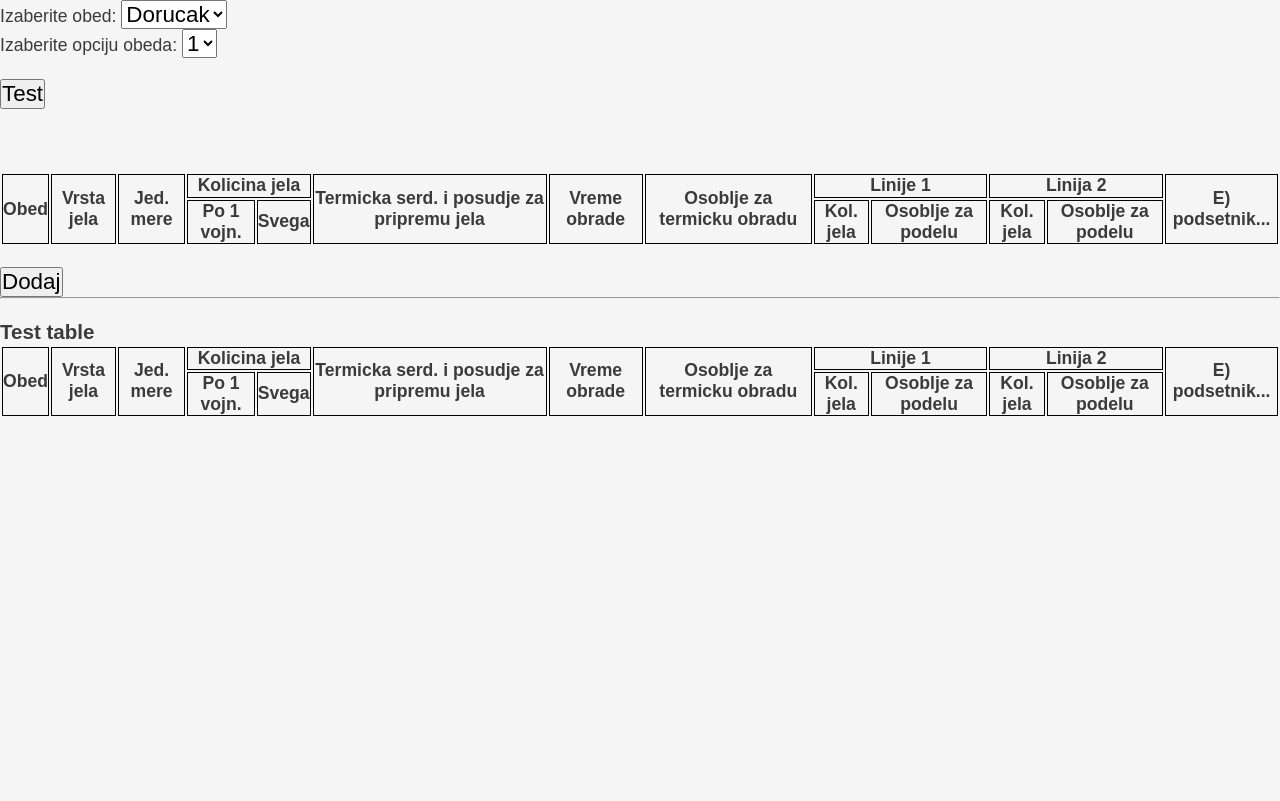
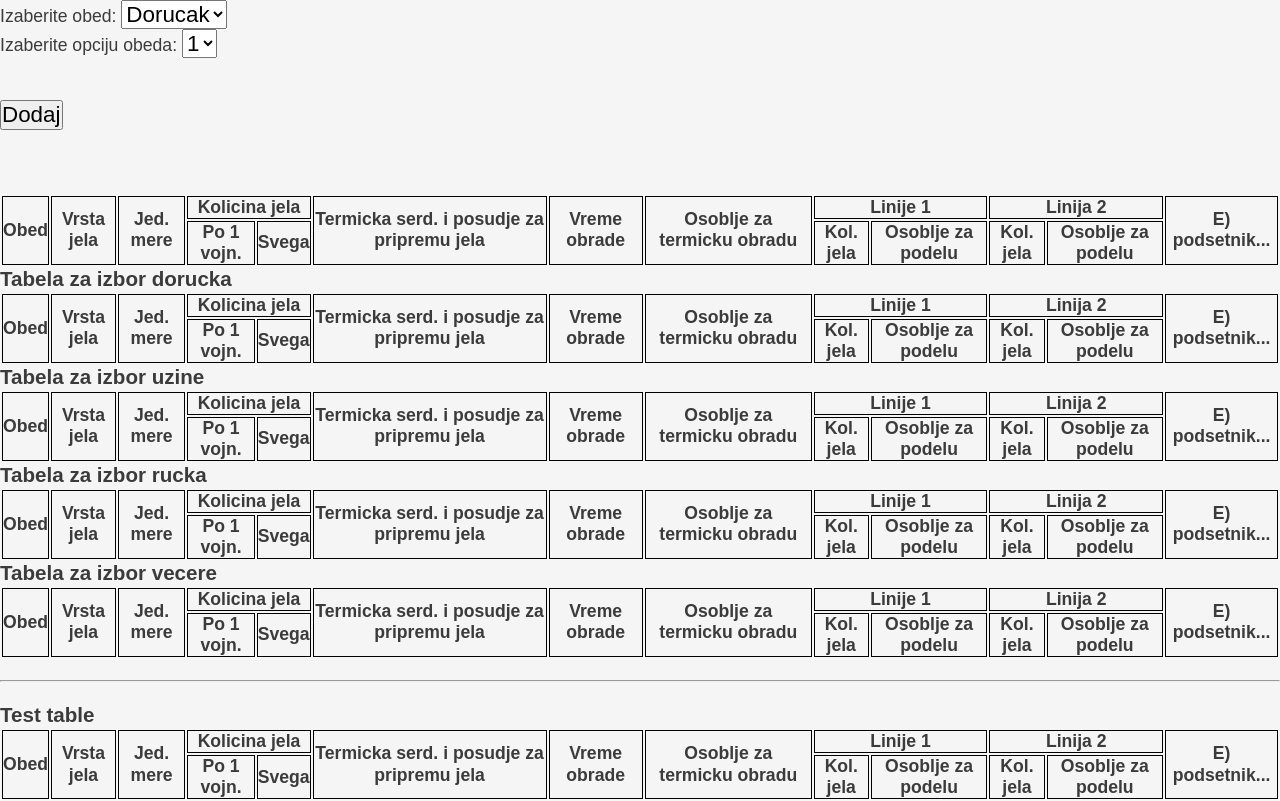
Before and after one commit to vladimirmaksimovic/table-app, a plain HTML site: page index.html in a window 1280 px wide. Drawn offline with Linux system fonts and the light colour scheme.

Commit message:
separating tables

```diff
--- a/index.html
+++ b/index.html
@@ -33,7 +33,10 @@
 
   <br>
   <!-- <button onclick="izaberiObed()">Izaberi</button> -->
-  <button onclick="testInsert()">Test</button>
+  <!-- <button onclick="testInsert()">Test</button> -->
+  <br>
+  <button onclick="insertNewRow()">Dodaj</button>
+
   <br>
   <!--
   <table style="display: flex;">
@@ -163,23 +166,130 @@
     </thead>
   </table>
 
-  <!-- <h3>Tabela za izbor dorucka</h3>
-  <table id="dorucak"></table>
+  <h3>Tabela za izbor dorucka</h3>
+  <table id="dorucak">
+    <thead>
+      <tr>
+        <th rowspan="2">Obed</th>
+
+        <th rowspan="2">Vrsta jela</th>
+        <th rowspan="2">Jed. mere</th>
+        <th colspan="2">Kolicina jela</th>
+        <th rowspan="2">Termicka serd. i posudje za pripremu jela</th>
+        <th rowspan="2">Vreme obrade</th>
+        <th rowspan="2">Osoblje za termicku obradu</th>
+        <th colspan="2">Linije 1</th>
+        <th colspan="2">Linija 2</th>
+
+        <th rowspan="2">E) podsetnik...</th>
+      </tr>
+
+      <tr class="tabele-header">
+        <th>Po 1 vojn.</th>
+        <th>Svega</th>
+        <th>Kol. jela</th>
+        <th>Osoblje za podelu</th>
+        <th>Kol. jela</th>
+        <th>Osoblje za podelu</th>
+      </tr>
+
+    </thead>
+  </table>
   <h3>Tabela za izbor uzine</h3>
-  <table id="uzina"></table>
+  <table id="uzina">
+    <thead>
+      <tr>
+        <th rowspan="2">Obed</th>
+
+        <th rowspan="2">Vrsta jela</th>
+        <th rowspan="2">Jed. mere</th>
+        <th colspan="2">Kolicina jela</th>
+        <th rowspan="2">Termicka serd. i posudje za pripremu jela</th>
+        <th rowspan="2">Vreme obrade</th>
+        <th rowspan="2">Osoblje za termicku obradu</th>
+        <th colspan="2">Linije 1</th>
+        <th colspan="2">Linija 2</th>
+
+        <th rowspan="2">E) podsetnik...</th>
+      </tr>
+
+      <tr class="tabele-header">
+        <th>Po 1 vojn.</th>
+        <th>Svega</th>
+        <th>Kol. jela</th>
+        <th>Osoblje za podelu</th>
+        <th>Kol. jela</th>
+        <th>Osoblje za podelu</th>
+      </tr>
+
+    </thead>
+  </table>
   <h3>Tabela za izbor rucka</h3>
-  <table id="rucak"></table>
+  <table id="rucak">
+    <thead>
+      <tr>
+        <th rowspan="2">Obed</th>
+
+        <th rowspan="2">Vrsta jela</th>
+        <th rowspan="2">Jed. mere</th>
+        <th colspan="2">Kolicina jela</th>
+        <th rowspan="2">Termicka serd. i posudje za pripremu jela</th>
+        <th rowspan="2">Vreme obrade</th>
+        <th rowspan="2">Osoblje za termicku obradu</th>
+        <th colspan="2">Linije 1</th>
+        <th colspan="2">Linija 2</th>
+
+        <th rowspan="2">E) podsetnik...</th>
+      </tr>
+
+      <tr class="tabele-header">
+        <th>Po 1 vojn.</th>
+        <th>Svega</th>
+        <th>Kol. jela</th>
+        <th>Osoblje za podelu</th>
+        <th>Kol. jela</th>
+        <th>Osoblje za podelu</th>
+      </tr>
+
+    </thead>
+  </table>
   <h3>Tabela za izbor vecere</h3>
-  <table id="vecera"></table> -->
+  <table id="vecera">
+    <thead>
+      <tr>
+        <th rowspan="2">Obed</th>
 
-  <br>
-  <button onclick="insertNewRow()">Dodaj</button>
+        <th rowspan="2">Vrsta jela</th>
+        <th rowspan="2">Jed. mere</th>
+        <th colspan="2">Kolicina jela</th>
+        <th rowspan="2">Termicka serd. i posudje za pripremu jela</th>
+        <th rowspan="2">Vreme obrade</th>
+        <th rowspan="2">Osoblje za termicku obradu</th>
+        <th colspan="2">Linije 1</th>
+        <th colspan="2">Linija 2</th>
+
+        <th rowspan="2">E) podsetnik...</th>
+      </tr>
+
+      <tr class="tabele-header">
+        <th>Po 1 vojn.</th>
+        <th>Svega</th>
+        <th>Kol. jela</th>
+        <th>Osoblje za podelu</th>
+        <th>Kol. jela</th>
+        <th>Osoblje za podelu</th>
+      </tr>
+
+    </thead>
+  </table>
+
+
 
   <br>
   <hr><br>
 
   <h3>Test table</h3>
-  <table id="test-table">
+  <table class="test-table">
     <thead>
       <tr>
         <th rowspan="2">Obed</th>
@@ -210,10 +320,10 @@
 
   </table>
 
-  <table id="dorucak" class="tr"></table>
-  <table id="uzina" class="tr"></table>
-  <table id="rucak" class="tr"></table>
-  <table id="vecera" class="tr"></table>
+  <table id="test-dorucak" class="tr"></table>
+  <table id="test-uzina" class="tr"></table>
+  <table id="test-rucak" class="tr"></table>
+  <table id="test-vecera" class="tr"></table>
 
 
 
--- a/main.js
+++ b/main.js
@@ -5,25 +5,121 @@ let nizOpcija = [
     id: 1,
     vrstaJela: "Caj",
     jedinicaMere: "L",
-    /* kolicinaJela: {
+    kolicinaJela: {
       poVojniku: 0.3,
       svega: 6.9
-    }, */
+    },
+    /* kolicinaJelaPoVojniku: 0.3,
+    kolicinaJelaSvega: 6.9, */
+    termickaSredstvaIPosudjeZaPripremuJela: "1 x 10L",
+    vremeObade: "05.00 - 05.30",
+    osobljeZaTermickuObradu: "Radomirovic",
+    linija1: {
+      kolicinaJela: "300g",
+      osobljeZaPodelu: "Sneki"
+    },
+    /* linija1Kolicina: "330g",
+    linija1Osoblje: "Sneki", */
+    linija2: {
+      kolicinaJela: "500g",
+      osobljeZaPodelu: "Mile"
+    }
+    /* linija2Kolicina: "500g",
+    linija2Osoblje: "Keba" */
+  },
+  {
+    id: 2,
+    vrstaJela: "Sunkarica",
+    jedinicaMere: "kg",
+    kolicinaJela: {
+      poVojniku: 0.1,
+      svega: 6.9
+    },
+    /* kolicinaJelaPoVojniku: 0.1,
+    kolicinaJelaSvega: 6.9, */
+    termickaSredstvaIPosudjeZaPripremuJela: "noz",
+    vremeObade: "05.10 - 05.30",
+    osobljeZaTermickuObradu: "Radomirovic",
+    linija1: {
+      kolicinaJela: "300g",
+      osobljeZaPodelu: "Super Sneki"
+    },
+    /* linija1Kolicina: "300g",
+    linija1Osoblje: "Ceki", */
+    linija2: {
+      kolicinaJela: "500g",
+      osobljeZaPodelu: "Mile Kitic"
+    }
+    /* linija2Kolicina: "500g",
+    linija2Osoblje: "Mile" */
+  },
+  {
+    id: 3,
+    vrstaJela: "Sir topljeni",
+    jedinicaMere: "kg",
+    kolicinaJela: {
+      poVojniku: 0.05,
+      svega: 1.15
+    },
+    /* kolicinaJelaPoVojniku: 0.05,
+    kolicinaJelaSvega: 1.15, */
+    termickaSredstvaIPosudjeZaPripremuJela: " / ",
+    vremeObade: "05:30 - 05:40",
+    osobljeZaTermickuObradu: "Djuric Nenad",
+    linija1: {
+      kolicinaJela: "300g",
+      osobljeZaPodelu: "Viki"
+    },
+    /* linija1Kolicina: "560g",
+    linija1Osoblje: "Viki", */
+    linija2: {
+      kolicinaJela: "500g",
+      osobljeZaPodelu: "Tuki"
+    }
+    /* linija2Kolicina: "500g",
+    linija2Osoblje: "Tuki" */
+  },
+  {
+    id: 4,
+    vrstaJela: "Jaje kuvano",
+    jedinicaMere: "Kom",
+    kolicinaJela: {
+      poVojniku: 1,
+      svega: 23
+    },
+    /* kolicinaJelaPoVojniku: 1,
+    kolicinaJelaSvega: 23, */
+    termickaSredstvaIPosudjeZaPripremuJela: "1 x 10L",
+    vremeObade: "05.30 - 05.50",
+    osobljeZaTermickuObradu: "Radomirovic",
+    linija1: {
+      kolicinaJela: "300g",
+      osobljeZaPodelu: "Rasta"
+    },
+    /* linija1Kolicina: "50g",
+    linija1Osoblje: "Sani", */
+    linija2: {
+      kolicinaJela: "500g",
+      osobljeZaPodelu: "Krasta"
+    }
+    /* linija2Kolicina: "150g",
+    linija2Osoblje: "Baja" */
+  }
+]
+
+// data ver2
+let nizOpcijaKrace = [
+  {
+    id: 1,
+    vrstaJela: "Caj",
+    jedinicaMere: "L",
     kolicinaJelaPoVojniku: 0.3,
     kolicinaJelaSvega: 6.9,
     termickaSredstvaIPosudjeZaPripremuJela: "1 x 10L",
     vremeObade: "05.00 - 05.30",
     osobljeZaTermickuObradu: "Radomirovic",
-    /* linija1: {
-      kolicinaJela: "300g",
-      osobljeZaPodelu: "Sneki"
-    }, */
     linija1Kolicina: "330g",
     linija1Osoblje: "Sneki",
-    /* linija2: {
-      kolicinaJela: "500g",
-      osobljeZaPodelu: "Mile"
-    } */
     linija2Kolicina: "500g",
     linija2Osoblje: "Keba"
   },
@@ -31,26 +127,13 @@ let nizOpcija = [
     id: 2,
     vrstaJela: "Sunkarica",
     jedinicaMere: "kg",
-    /* kolicinaJela: {
-      poVojniku: 0.1,
-      svega: 6.9
-    }, */
     kolicinaJelaPoVojniku: 0.1,
     kolicinaJelaSvega: 6.9,
     termickaSredstvaIPosudjeZaPripremuJela: "noz",
     vremeObade: "05.10 - 05.30",
     osobljeZaTermickuObradu: "Radomirovic",
-    /* linija1: {
-      kolicinaJela: "300g",
-      osobljeZaPodelu: "Super Sneki"
-
-    }, */
     linija1Kolicina: "300g",
     linija1Osoblje: "Ceki",
-    /* linija2: {
-      kolicinaJela: "500g",
-      osobljeZaPodelu: "Mile Kitic"
-    } */
     linija2Kolicina: "500g",
     linija2Osoblje: "Mile"
   },
@@ -58,25 +141,13 @@ let nizOpcija = [
     id: 3,
     vrstaJela: "Sir topljeni",
     jedinicaMere: "kg",
-    /* kolicinaJela: {
-      poVojniku: 0.05,
-      svega: 1.15
-    }, */
     kolicinaJelaPoVojniku: 0.05,
     kolicinaJelaSvega: 1.15,
     termickaSredstvaIPosudjeZaPripremuJela: " / ",
     vremeObade: "05:30 - 05:40",
     osobljeZaTermickuObradu: "Djuric Nenad",
-    /* linija1: {
-      kolicinaJela: "300g",
-      osobljeZaPodelu: "Viki"
-    }, */
     linija1Kolicina: "560g",
     linija1Osoblje: "Viki",
-    /* linija2: {
-      kolicinaJela: "500g",
-      osobljeZaPodelu: "Tuki"
-    } */
     linija2Kolicina: "500g",
     linija2Osoblje: "Tuki"
   },
@@ -84,25 +155,13 @@ let nizOpcija = [
     id: 4,
     vrstaJela: "Jaje kuvano",
     jedinicaMere: "Kom",
-    /* kolicinaJela: {
-      poVojniku: 1,
-      svega: 23
-    }, */
     kolicinaJelaPoVojniku: 1,
     kolicinaJelaSvega: 23,
     termickaSredstvaIPosudjeZaPripremuJela: "1 x 10L",
     vremeObade: "05.30 - 05.50",
     osobljeZaTermickuObradu: "Radomirovic",
-    /* linija1: {
-      kolicinaJela: "300g",
-      osobljeZaPodelu: "Rasta"
-    }, */
     linija1Kolicina: "50g",
     linija1Osoblje: "Sani",
-    /* linija2: {
-      kolicinaJela: "500g",
-      osobljeZaPodelu: "Krasta"
-    } */
     linija2Kolicina: "150g",
     linija2Osoblje: "Baja"
   }
@@ -395,25 +454,24 @@ function insertNewRow() {
 
 function testInsert() {
   // GET TEST TABLE
-  const testTabel = document.getElementsByTagName("table")
+  const testTabel = document.getElementsByClassName("test-table")
 
-  console.log(testTabel);
+  console.log(testTabel)
 
   const newRow = document.getElementsByClassName("tr")
   //console.log(newRow[opcijeObed.value])
-  const newTable = testTabel[opcijeObed.value];
-  console.log(newTable);
+  const newTable = testTabel[opcijeObed.value]
+  console.log(newTable)
   const testRow = newTable.insertRow(-1)
   // SET VALUE FOR LOOP
   //const testCell = testRow.insertCell(-1)
   const vrednost = opcije.value - 1
 
-
   //for (i = 0; i < nizOpcija.length; i++) {
   //console.log(nizOpcija[i])
   //console.log("Vrednost izabranog obeda je --> " + opcijeObed.value)
   console.log(testRow)
-  for (const prop in nizOpcija[vrednost]) {
+  for (const prop in nizOpcijaKrace[vrednost]) {
     if (opcijeObed.value === "dorucak" && opcije.value) {
       //console.log(prop + " ---> " + nizOpcija[i][prop])
       testRow.innerHTML +=
```
